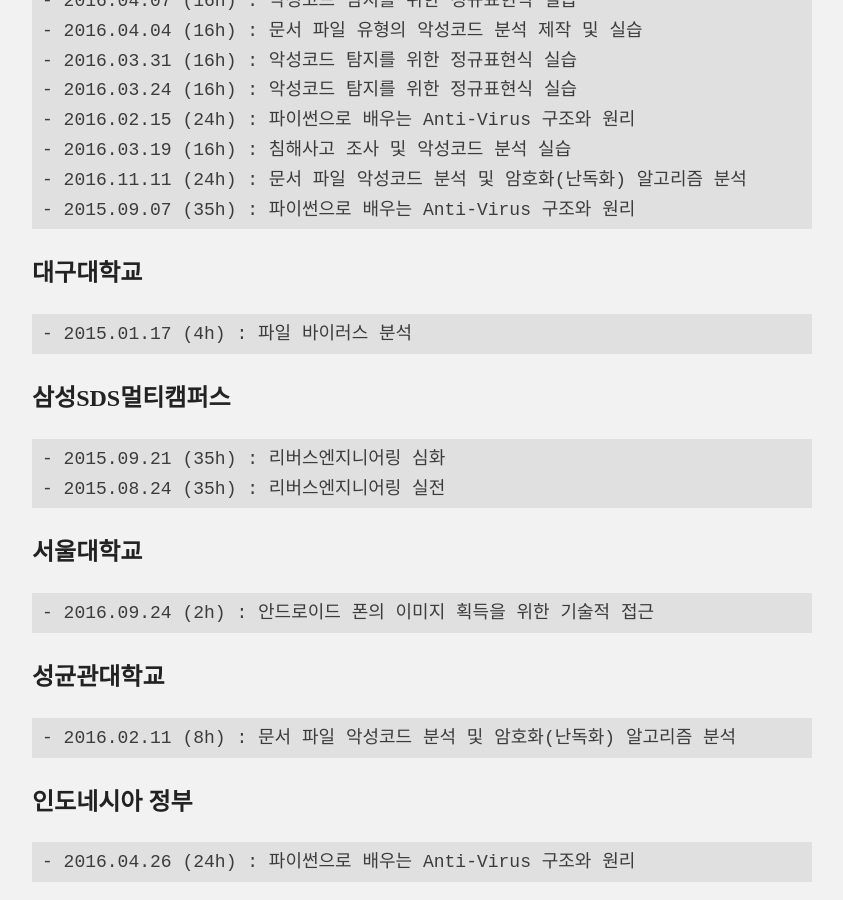
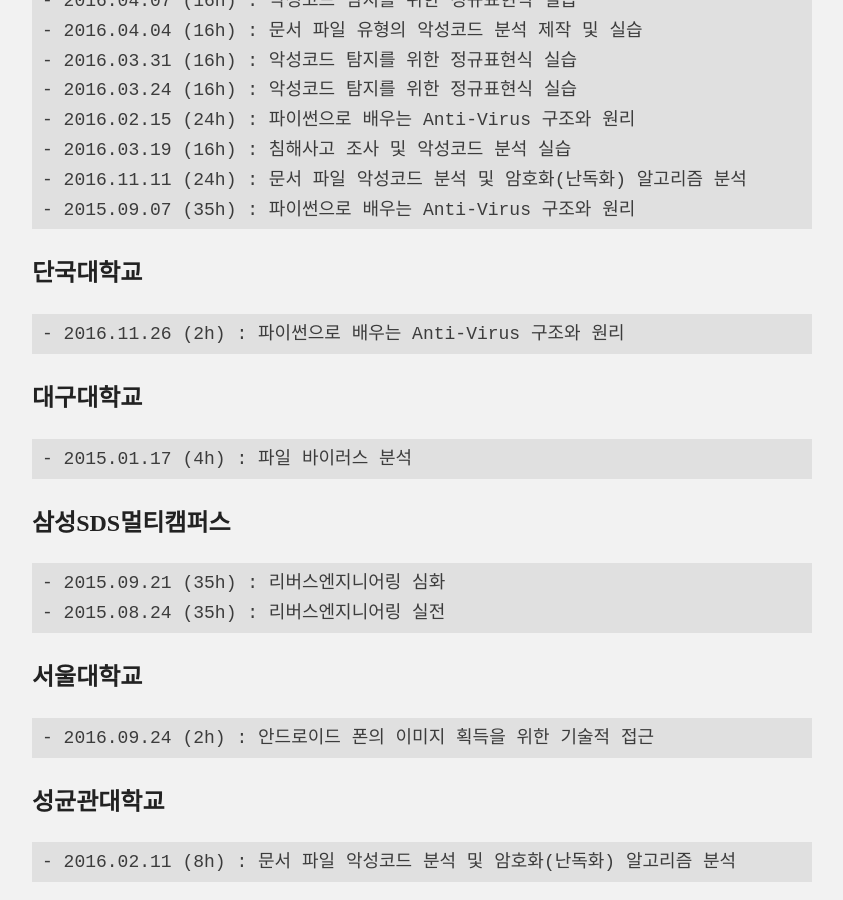
Before and after one commit to hanul93/hanul93.github.com, a Jekyll site: the page built from lecture.md, in a window 1280 px wide and 900 px high, scrolled down 761 px. Shown: the whole window, without its empty margins (218-1061 px from the left). Built offline with Jekyll 4.4.1, drawn with Linux system fonts in a browser that asks for light colours; nearby versions of some CDN libraries.

Commit message:
강의 정보 추가 (단국대)

```diff
--- a/lecture.md
+++ b/lecture.md
@@ -35,6 +35,13 @@
 - 2016.03.19 (16h) : 침해사고 조사 및 악성코드 분석 실습
 - 2016.11.11 (24h) : 문서 파일 악성코드 분석 및 암호화(난독화) 알고리즘 분석
 - 2015.09.07 (35h) : 파이썬으로 배우는 Anti-Virus 구조와 원리
+</code></pre>
+</div>
+
+
+## 단국대학교
+
+<div class="highlighter-rouge"><pre class="highlight"><code>- 2016.11.26 (2h) : 파이썬으로 배우는 Anti-Virus 구조와 원리
 </code></pre>
 </div>
 
```
